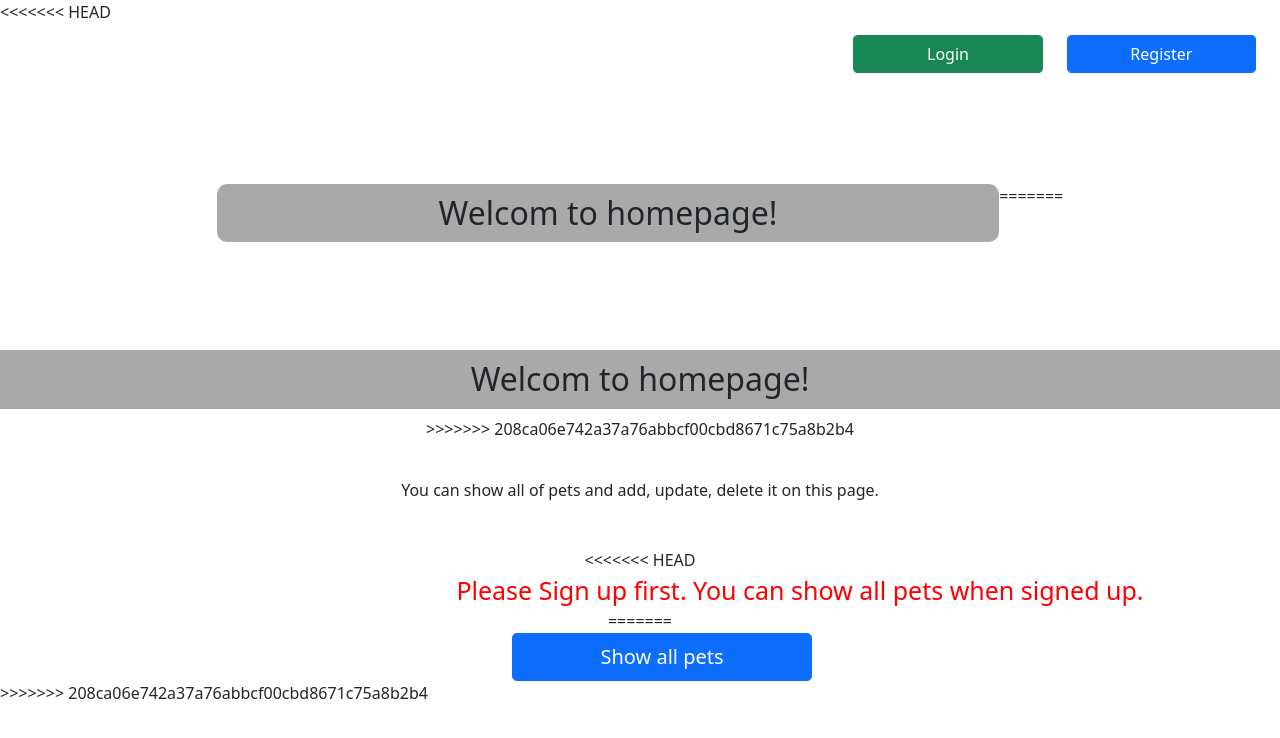
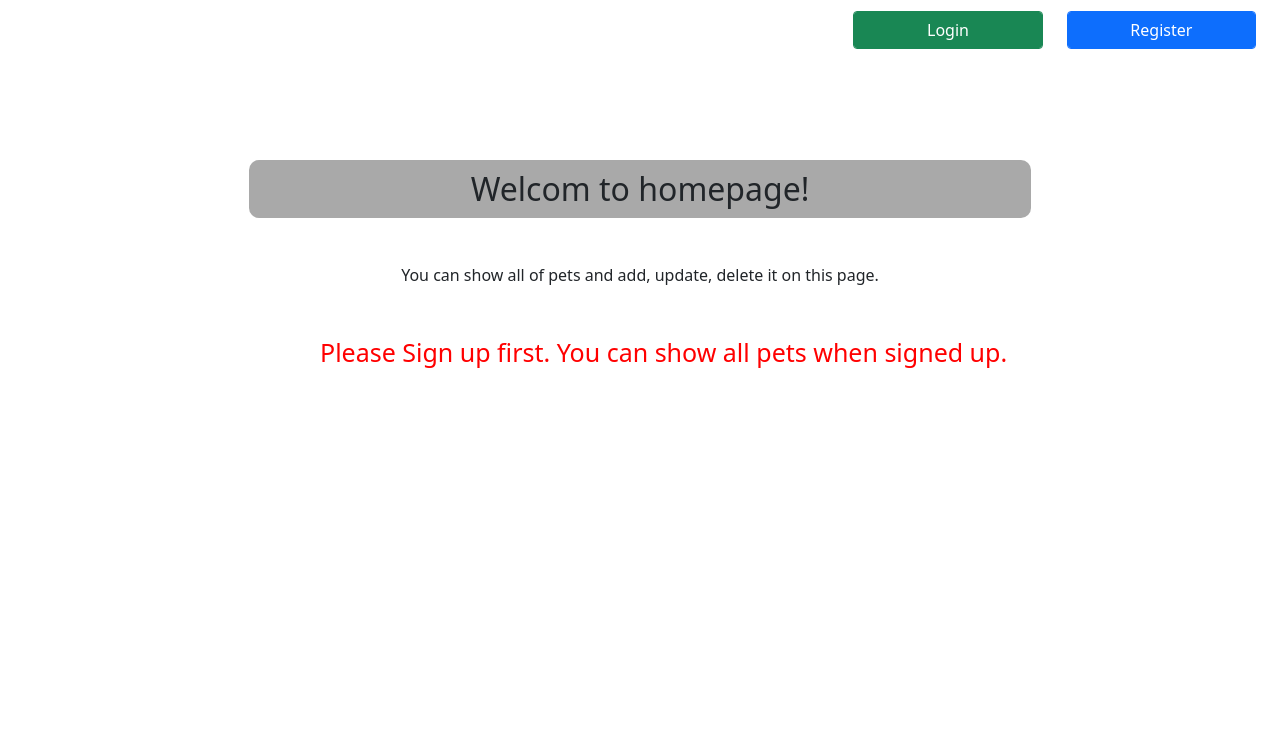
Before and after one commit to nichyutha932/pet_house, a Python web app: template templates/index.html in a window 1280 px wide. Shown: the top 738 px of the page. Run offline with Jinja, Linux system fonts and the light colour scheme; the template is opened without the code that fills it, so the values that code supplies are empty.

Commit message:
resolve confilicts

```diff
--- a/templates/Vaccination_detail.html
+++ b/templates/Vaccination_detail.html
@@ -19,15 +19,11 @@
     <title>Hello, world!</title>
   </head>
   <body>
-<<<<<<< HEAD
     <div class="container" style ="max-width: 2000px;padding-left: 0px;padding-right: 0px; padding-top: 20px;">
       <div class="row align-items-center justify-content-end" style= "width:100%;height:60px;">
         <div class="col-sm-2">
           <a href="/logout" class="btn form-control btn-success">Log out</a>
         </div>
-=======
-    <div class="container">
->>>>>>> 208ca06e742a37a76abbcf00cbd8671c75a8b2b4
         <div class="row" align="center" style = "margin-top:100px;">
           <h4 style = "background:darkgray; padding-top:10px;padding-bottom: 10px;border-radius: 10px;"> {{pet_detail.name}}</h4>
         </div>
--- a/templates/index.html
+++ b/templates/index.html
@@ -11,7 +11,6 @@
     <title>Hello, world!</title>
   </head>
   <body>
-<<<<<<< HEAD
     <div class="container" style ="max-width: 2000px;padding-left: 0px;padding-right: 0px">
       {% if session['logged_in'] %}
           <div class="row align-items-center justify-content-end" style= "width:100%;height:60px;">
@@ -31,16 +30,10 @@
           {% endif %}
         <div class="row justify-content-md-center" align="center" style = "margin-top:100px;">
           <h2 style = "background:darkgray; padding-top:10px;padding-bottom: 10px;border-radius: 10px; width:60%"> Welcom to homepage!</h2>
-=======
-    <div class="container">
-        <div class="row justify-content-md-center" align="center" style = "margin-top:100px;">
-          <h2 style = "background:darkgray; padding-top:10px;padding-bottom: 10px;border-radius: 10px;"> Welcom to homepage!</h2>
->>>>>>> 208ca06e742a37a76abbcf00cbd8671c75a8b2b4
         </div>
         <div class="row justify-content-md-center" align= "center" style = "padding:40px;">
           <h6>You can show all of pets and add, update, delete it on this page.</h6>
         </div>
-<<<<<<< HEAD
         {% if session['logged_in'] %}
           <div class="row" align="center">
               <a type="button" class="btn btn-primary btn-lg" style = "width:300px;margin-left: 40%;" href='/api/pets'>Show all pets</a>
@@ -51,13 +44,6 @@
         </div>
         {% endif %}
       </div>
-=======
-        <div class="row" align="center">
-            <a type="button" class="btn btn-primary btn-lg" style = "width:300px;margin-left: 40%;" href='/api/pets'>Show all pets</a>
-        </div>
-      </div>
-
->>>>>>> 208ca06e742a37a76abbcf00cbd8671c75a8b2b4
     <script src="https://cdn.jsdelivr.net/npm/bootstrap@5.0.0-beta1/dist/js/bootstrap.bundle.min.js" integrity="sha384-ygbV9kiqUc6oa4msXn9868pTtWMgiQaeYH7/t7LECLbyPA2x65Kgf80OJFdroafW" crossorigin="anonymous"></script>
 
     <!-- Option 2: Separate Popper and Bootstrap JS -->
--- a/templates/pet_detail.html
+++ b/templates/pet_detail.html
@@ -47,11 +47,7 @@
         </div>
         <div class="row" >
             <div class="col-4" style = "font-size:28px">
-<<<<<<< HEAD
                 <span style = "font-size:30px;font-weight:bold;">Description :</span>
-=======
-                <span style = "font-size:30px;font-weight:bold;">Description :</span>
->>>>>>> 208ca06e742a37a76abbcf00cbd8671c75a8b2b4
               </div>
               <div class="col-8" style = "font-size:28px">
                 {{pet_detail.description}}
```
Also changed, not shown: templates/pet_list.html (+0 -11 lines).
